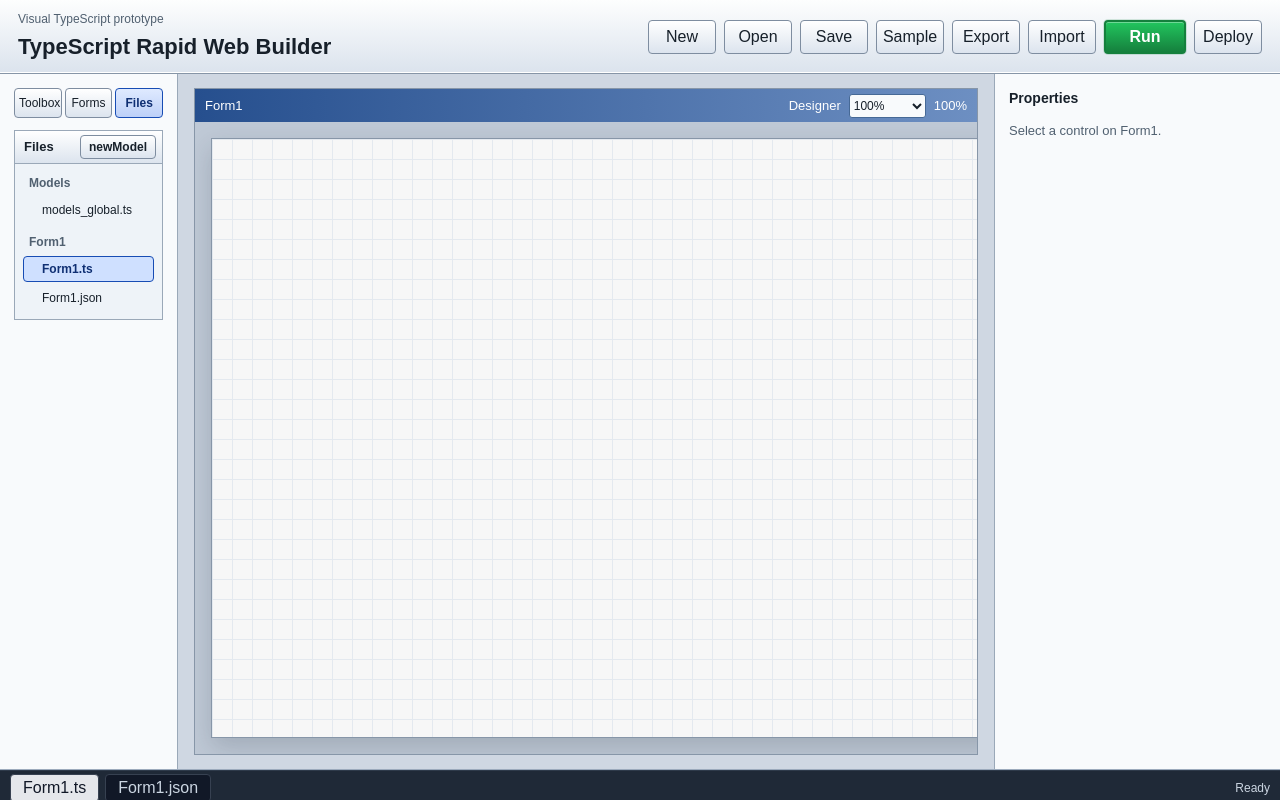
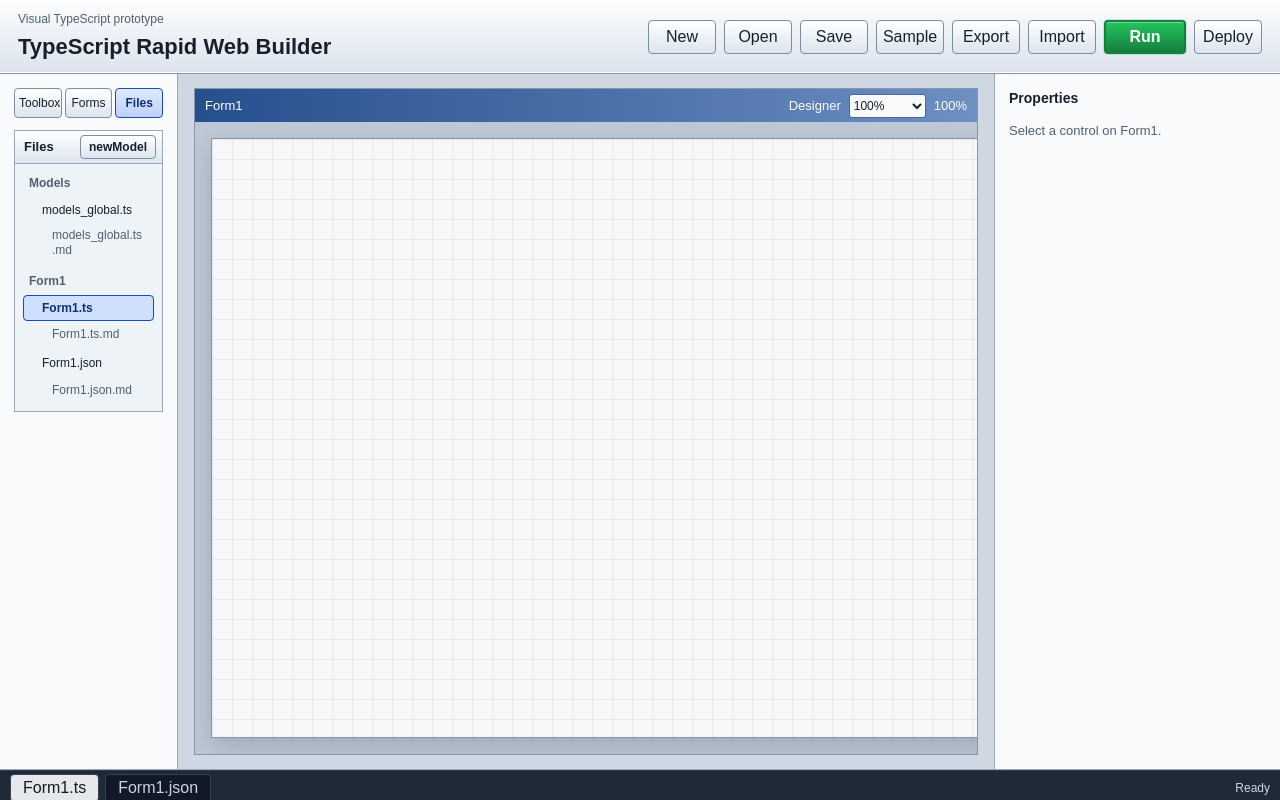
Before and after one commit to temochiz-lab/TypeScript-Rapid-Web-Builder, a Next.js app: page / in a window 1280 px wide. Both pictures are taken after a click on the button "Files". Shown: the top 800 px of the page. Built offline with nearby package versions, Linux system fonts and the light colour scheme.

Commit message:
Add companion markdown notes for project files

```diff
--- a/app/globals.css
+++ b/app/globals.css
@@ -179,10 +179,14 @@ h2 {
 .tool {
   display: block;
   width: 100%;
-  height: 38px;
+  min-height: 38px;
   margin-bottom: 8px;
+  padding: 6px 10px;
   text-align: left;
-  padding: 0 12px;
+  font-size: 12px;
+  line-height: 1.2;
+  overflow-wrap: anywhere;
+  white-space: normal;
 }
 
 .cursor-tool {
@@ -317,12 +321,20 @@ h2 {
 
 .file-list-item {
   width: 100%;
-  height: 26px;
+  min-height: 26px;
   border-color: transparent;
   background: transparent;
-  padding: 0 8px 0 18px;
+  padding: 4px 8px 4px 18px;
   text-align: left;
   font-size: 12px;
+  line-height: 1.2;
+  overflow-wrap: anywhere;
+  white-space: normal;
+}
+
+.file-list-item.doc-file {
+  padding-left: 28px;
+  color: #506070;
 }
 
 .file-list-item:hover {
--- a/app/page.tsx
+++ b/app/page.tsx
@@ -41,6 +41,7 @@ type ProjectDef = {
   forms: FormDef[];
   codeByForm: Record<string, string>;
   models: Record<string, string>;
+  docs: Record<string, string>;
 };
 
 const STORAGE_KEY = "typescript-rapid-web-builder-project";
@@ -123,6 +124,14 @@ const initialModelCode = `const AppModel = {
 };
 `;
 
+function createDoc(fileName: string) {
+  return `# ${fileName}
+
+## Notes
+
+`;
+}
+
 function createForm(name: string, components: ComponentDef[] = []): FormDef {
   return {
     name,
@@ -143,6 +152,11 @@ function createInitialProject(): ProjectDef {
     models: {
       "models_global.ts": initialModelCode,
     },
+    docs: {
+      "Form1.ts.md": createDoc("Form1.ts"),
+      "Form1.json.md": createDoc("Form1.json"),
+      "models_global.ts.md": createDoc("models_global.ts"),
+    },
   };
 }
 
@@ -162,6 +176,21 @@ function getModels(project: ProjectDef) {
 
 function normalizeModels(raw: any) {
   return Object.keys(raw?.models ?? {}).length > 0 ? raw.models : { "models_global.ts": initialModelCode };
+}
+
+function getExpectedDocNames(project: Pick<ProjectDef, "forms" | "models">) {
+  return [
+    ...Object.keys(getModels(project as ProjectDef)).map((name) => `${name}.md`),
+    ...project.forms.flatMap((form) => [`${form.name}.ts.md`, `${form.name}.json.md`]),
+  ];
+}
+
+function normalizeDocs(raw: any, project: Pick<ProjectDef, "forms" | "models">) {
+  const docs = { ...(raw?.docs ?? {}) };
+  getExpectedDocNames(project).forEach((name) => {
+    if (typeof docs[name] !== "string") docs[name] = createDoc(name.replace(/\.md$/, ""));
+  });
+  return docs;
 }
 
 function updateActiveForm(project: ProjectDef, updater: (form: FormDef) => FormDef): ProjectDef {
@@ -174,17 +203,21 @@ function updateActiveForm(project: ProjectDef, updater: (form: FormDef) => FormD
 
 function normalizeProject(raw: any): ProjectDef {
   if (Array.isArray(raw?.forms)) {
-    return {
+    const normalized = {
       name: raw.name ?? "TypeScript Rapid Web Builder",
       activeFormName: raw.activeFormName ?? raw.forms[0]?.name ?? "Form1",
       forms: raw.forms.length > 0 ? raw.forms : [createForm("Form1")],
       codeByForm: raw.codeByForm ?? { Form1: raw.code ?? initialCode },
       models: normalizeModels(raw),
     };
+    return {
+      ...normalized,
+      docs: normalizeDocs(raw, normalized),
+    };
   }
 
   const form = raw?.form ?? createForm("Form1");
-  return {
+  const normalized = {
     name: raw?.name ?? "TypeScript Rapid Web Builder",
     activeFormName: form.name ?? "Form1",
     forms: [
@@ -199,6 +232,10 @@ function normalizeProject(raw: any): ProjectDef {
       [form.name ?? "Form1"]: raw?.code ?? initialCode,
     },
     models: normalizeModels(raw),
+  };
+  return {
+    ...normalized,
+    docs: normalizeDocs(raw, normalized),
   };
 }
 
@@ -471,8 +508,9 @@ export default function Home() {
   const [drag, setDrag] = useState<{ id: string; dx: number; dy: number } | null>(null);
   const [resize, setResize] = useState<{ id: string; startX: number; startY: number; width: number; height: number } | null>(null);
   const [selectionBox, setSelectionBox] = useState<{ startX: number; startY: number; currentX: number; currentY: number } | null>(null);
-  const [activeTab, setActiveTab] = useState<"code" | "json" | "model">("code");
+  const [activeTab, setActiveTab] = useState<"code" | "json" | "model" | "doc">("code");
   const [activeModelName, setActiveModelName] = useState("models_global.ts");
+  const [activeDocName, setActiveDocName] = useState("Form1.ts.md");
   const [activeLeftTab, setActiveLeftTab] = useState<"tools" | "forms" | "files">("tools");
   const [previewMode, setPreviewMode] = useState(false);
   const [zoomMode, setZoomMode] = useState<ZoomMode>("100");
@@ -483,6 +521,8 @@ export default function Home() {
   const activeCode = getActiveCode(project);
   const models = getModels(project);
   const activeModelCode = models[activeModelName] ?? models["models_global.ts"] ?? initialModelCode;
+  const docs = normalizeDocs(project, project);
+  const activeDocCode = docs[activeDocName] ?? createDoc(activeDocName.replace(/\.md$/, ""));
   const components = activeForm.components;
   const selected = selectedIds.length === 1 ? components.find((item) => item.id === selectedIds[0]) ?? null : null;
   const currentZoom = zoomMode === "100" ? 1 : fitZoom;
@@ -766,6 +806,7 @@ export default function Home() {
     setProject(draft);
     setSelectedIds([]);
     setActiveModelName(draftModels["models_global.ts"] ? "models_global.ts" : Object.keys(draftModels)[0]);
+    setActiveDocName("Form1.ts.md");
     setStatus("Project opened");
   };
 
@@ -774,6 +815,7 @@ export default function Home() {
     setSelectedIds([]);
     setActiveTab("code");
     setActiveModelName("models_global.ts");
+    setActiveDocName("Form1.ts.md");
     setActiveLeftTab("tools");
     setPreviewMode(false);
     setStatus("New project created");
@@ -798,6 +840,11 @@ export default function Home() {
           ...current.codeByForm,
           [name]: `// ${name}.ts\n// Navigate with: await Navigator.go("Form1");\n`,
         },
+        docs: {
+          ...normalizeDocs(current, current),
+          [`${name}.ts.md`]: createDoc(`${name}.ts`),
+          [`${name}.json.md`]: createDoc(`${name}.json`),
+        },
       };
     });
   };
@@ -820,6 +867,10 @@ export default function Home() {
           ...currentModels,
           [name]: `const Model${index} = {\n  async list() {\n    return await Api.get(\"/${name.replace(/^models_|\\.ts$/g, "")}\");\n  },\n};\n`,
         },
+        docs: {
+          ...normalizeDocs(current, current),
+          [`${name}.md`]: createDoc(name),
+        },
       };
     });
   };
@@ -845,6 +896,14 @@ export default function Home() {
     setPreviewMode(false);
     setActiveTab("model");
     setStatus(`${modelName} opened`);
+  };
+
+  const openDocFile = (docName: string) => {
+    setActiveDocName(docName);
+    setSelectedIds([]);
+    setPreviewMode(false);
+    setActiveTab("doc");
+    setStatus(`${docName} opened`);
   };
 
   const loadSample = () => {
@@ -930,11 +989,19 @@ export default function Home() {
       models: {
         "models_global.ts": initialModelCode,
       },
+      docs: {
+        "Form1.ts.md": createDoc("Form1.ts"),
+        "Form1.json.md": createDoc("Form1.json"),
+        "Form2.ts.md": createDoc("Form2.ts"),
+        "Form2.json.md": createDoc("Form2.json"),
+        "models_global.ts.md": createDoc("models_global.ts"),
+      },
     });
     setSelectedIds([button.id]);
     setSelectedTool("Select");
     setActiveTab("code");
     setActiveModelName("models_global.ts");
+    setActiveDocName("Form1.ts.md");
     setPreviewMode(false);
     focusHandler("Button1_Click", code);
     setStatus("Sample project loaded");
@@ -947,9 +1014,12 @@ export default function Home() {
         activeFormName: project.activeFormName,
         forms: project.forms.map((form) => JSON.parse(serializeForm(form))),
         models,
+        docs,
         files: {
           ...Object.fromEntries(Object.entries(models).map(([name, code]) => [name, code])),
           ...Object.fromEntries(Object.entries(models).map(([name, code]) => [`src/models/${name.replace(/^models_|\\.ts$/g, "")}.ts`, code])),
+          ...Object.fromEntries(Object.entries(docs).map(([name, code]) => [name, code])),
+          ...Object.fromEntries(Object.entries(docs).map(([name, code]) => [`docs/${name}`, code])),
           ...Object.fromEntries(project.forms.map((form) => [`src/client/forms/${form.name}.ts`, project.codeByForm[form.name] ?? initialCode])),
         },
       },
@@ -1007,15 +1077,28 @@ export default function Home() {
             .map(([name, code]) => [name, code]),
         );
       const normalizedImportedModels = Object.keys(importedModels).length > 0 ? importedModels : { "models_global.ts": initialModelCode };
+      const importedDocs =
+        payload.docs ??
+        Object.fromEntries(
+          Object.entries(payload.files ?? {})
+            .filter(([name]) => name.endsWith(".md") && !name.startsWith("docs/"))
+            .map(([name, code]) => [name, code]),
+        );
+      const importedProjectBase = {
+        forms: importedForms.length > 0 ? importedForms : [createForm("Form1")],
+        models: normalizedImportedModels,
+      };
       setProject({
         name: payload.projectName ?? "TypeScript Rapid Web Builder",
         activeFormName: payload.activeFormName ?? importedForms[0]?.name ?? "Form1",
-        forms: importedForms.length > 0 ? importedForms : [createForm("Form1")],
+        forms: importedProjectBase.forms,
         codeByForm,
         models: normalizedImportedModels,
+        docs: normalizeDocs({ docs: importedDocs }, importedProjectBase),
       });
       setSelectedIds(importedForms[0]?.components[0]?.id ? [importedForms[0].components[0].id] : []);
       setActiveModelName(normalizedImportedModels["models_global.ts"] ? "models_global.ts" : Object.keys(normalizedImportedModels)[0]);
+      setActiveDocName(`${importedProjectBase.forms[0]?.name ?? "Form1"}.ts.md`);
       setActiveTab("code");
       setStatus("Project JSON imported");
     } catch (error) {
@@ -1412,18 +1495,26 @@ export default function Home() {
                 <div className="file-group">
                   <div className="file-folder">Models</div>
                   {Object.keys(models).map((modelName) => (
+                    <div className="file-pair" key={modelName}>
                       <button
                         className={modelName === activeModelName && activeTab === "model" ? "file-list-item active" : "file-list-item"}
-                      key={modelName}
                         onClick={() => openModelFile(modelName)}
                       >
                         {modelName}
                       </button>
+                      <button
+                        className={`${modelName}.md` === activeDocName && activeTab === "doc" ? "file-list-item doc-file active" : "file-list-item doc-file"}
+                        onClick={() => openDocFile(`${modelName}.md`)}
+                      >
+                        {modelName}.md
+                      </button>
+                    </div>
                   ))}
                 </div>
                 {project.forms.map((form) => (
                   <div className="file-group" key={form.name}>
                     <div className="file-folder">{form.name}</div>
+                    <div className="file-pair">
                       <button
                         className={form.name === activeForm.name && activeTab === "code" ? "file-list-item active" : "file-list-item"}
                         onClick={() => openProjectFile(form.name, "code")}
@@ -1431,11 +1522,26 @@ export default function Home() {
                         {form.name}.ts
                       </button>
                       <button
+                        className={`${form.name}.ts.md` === activeDocName && activeTab === "doc" ? "file-list-item doc-file active" : "file-list-item doc-file"}
+                        onClick={() => openDocFile(`${form.name}.ts.md`)}
+                      >
+                        {form.name}.ts.md
+                      </button>
+                    </div>
+                    <div className="file-pair">
+                      <button
                         className={form.name === activeForm.name && activeTab === "json" ? "file-list-item active" : "file-list-item"}
                         onClick={() => openProjectFile(form.name, "json")}
                       >
                         {form.name}.json
                       </button>
+                      <button
+                        className={`${form.name}.json.md` === activeDocName && activeTab === "doc" ? "file-list-item doc-file active" : "file-list-item doc-file"}
+                        onClick={() => openDocFile(`${form.name}.json.md`)}
+                      >
+                        {form.name}.json.md
+                      </button>
+                    </div>
                   </div>
                 ))}
               </div>
@@ -1515,14 +1621,15 @@ export default function Home() {
           <button className={activeTab === "code" ? "active" : ""} onClick={() => setActiveTab("code")}>{activeForm.name}.ts</button>
           <button className={activeTab === "json" ? "active" : ""} onClick={() => setActiveTab("json")}>{activeForm.name}.json</button>
           {activeTab === "model" && <button className="active" onClick={() => setActiveTab("model")}>{activeModelName}</button>}
+          {activeTab === "doc" && <button className="active" onClick={() => setActiveTab("doc")}>{activeDocName}</button>}
           <span>{status}</span>
         </div>
-        {activeTab === "code" || activeTab === "model" ? (
+        {activeTab === "code" || activeTab === "model" || activeTab === "doc" ? (
           <textarea
             className="code-editor"
             ref={codeEditorRef}
             spellCheck={false}
-            value={activeTab === "model" ? activeModelCode : activeCode}
+            value={activeTab === "model" ? activeModelCode : activeTab === "doc" ? activeDocCode : activeCode}
             onChange={(event) =>
               setProject((current) =>
                 activeTab === "model"
@@ -1533,6 +1640,14 @@ export default function Home() {
                         [activeModelName]: event.target.value,
                       },
                     }
+                  : activeTab === "doc"
+                    ? {
+                        ...current,
+                        docs: {
+                          ...normalizeDocs(current, current),
+                          [activeDocName]: event.target.value,
+                        },
+                      }
                   : {
                       ...current,
                       codeByForm: {
```
Also changed, not shown: 2 other files (tests, documents, lock files or other folders). Lines whose indentation alone changed are shown as unchanged.
